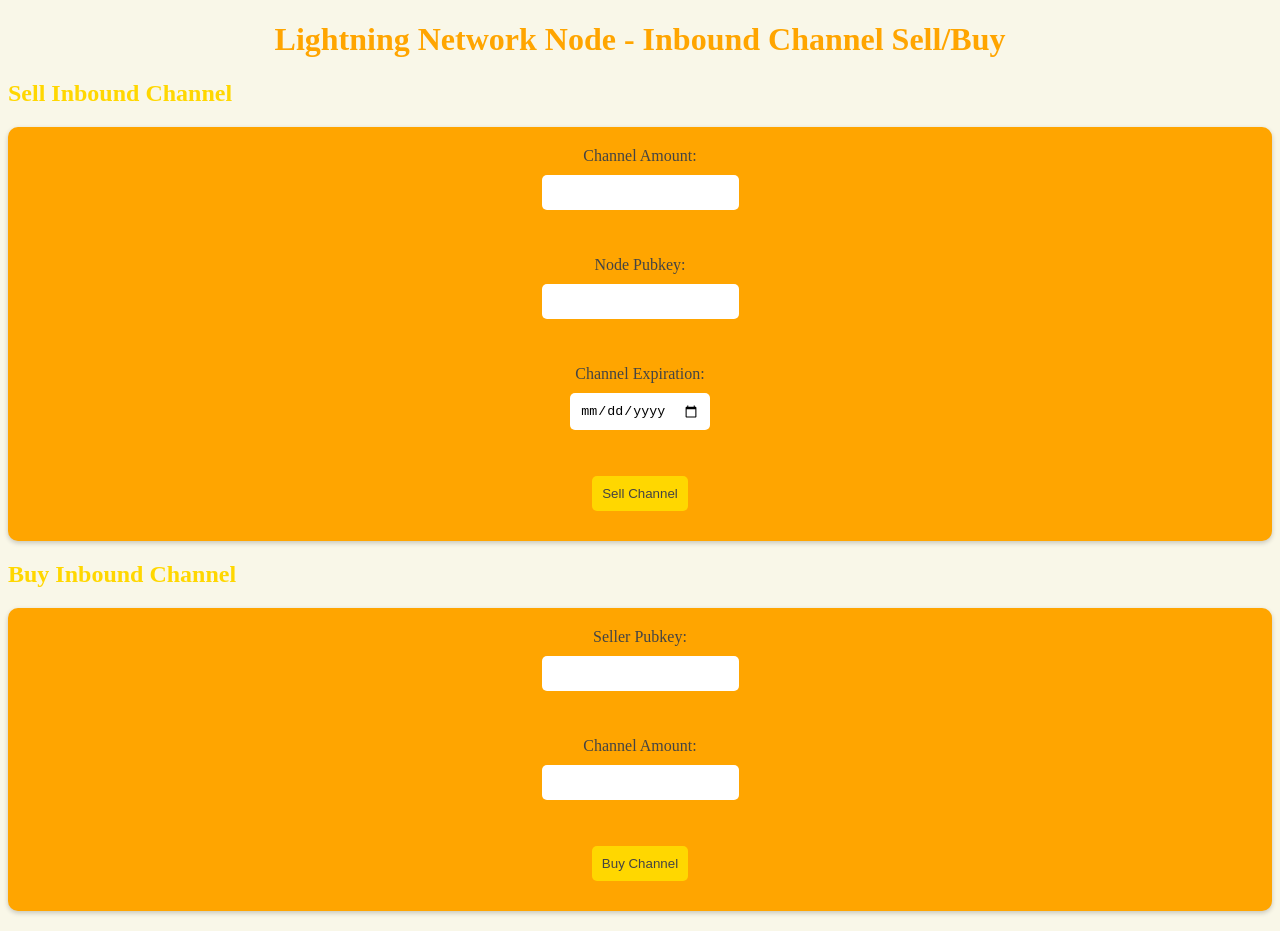
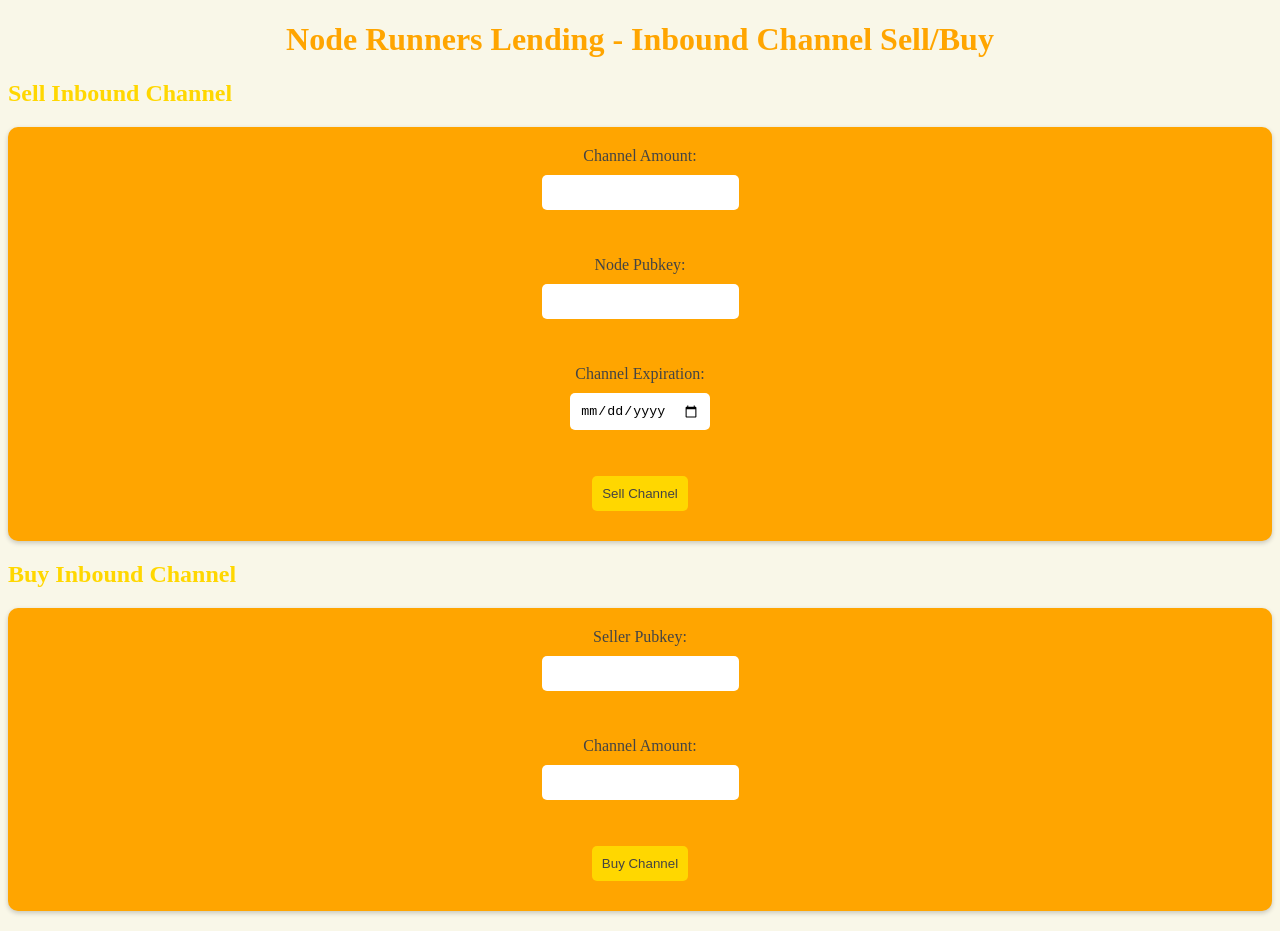
Before and after one commit to AreaLayer/Lightning-Lending, a plain HTML site: page public/index.html in a window 1280 px wide. Drawn offline with Linux system fonts and the light colour scheme.

Commit message:
Update index.html

```diff
--- a/public/index.html
+++ b/public/index.html
@@ -2,7 +2,7 @@
 <html>
   <head>
     <meta charset="UTF-8">
-    <title>Lightning Network Node - Inbound Channel Sell/Buy</title>
+    <title>Node Runners Lending - Inbound Channel Sell/Buy</title>
     <style>
       body {
         background-color: #F9F7E8;
@@ -50,7 +50,7 @@
     </style>
   </head>
   <body>
-    <h1>Lightning Network Node - Inbound Channel Sell/Buy</h1>
+    <h1>Node Runners Lending - Inbound Channel Sell/Buy</h1>
     <h2>Sell Inbound Channel</h2>
     <form action="sell_inbound_channel.php" method="post">
       <label for="channel_amount">Channel Amount:</label>
```
